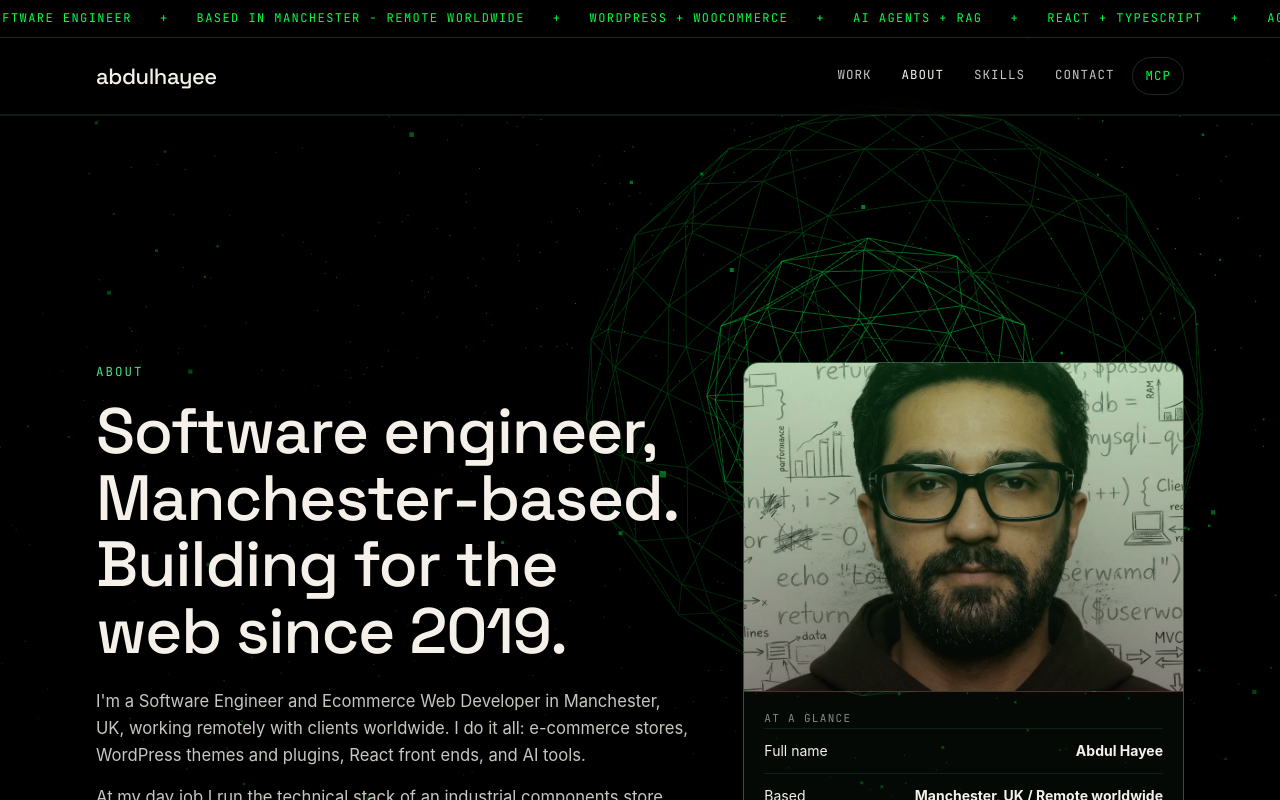
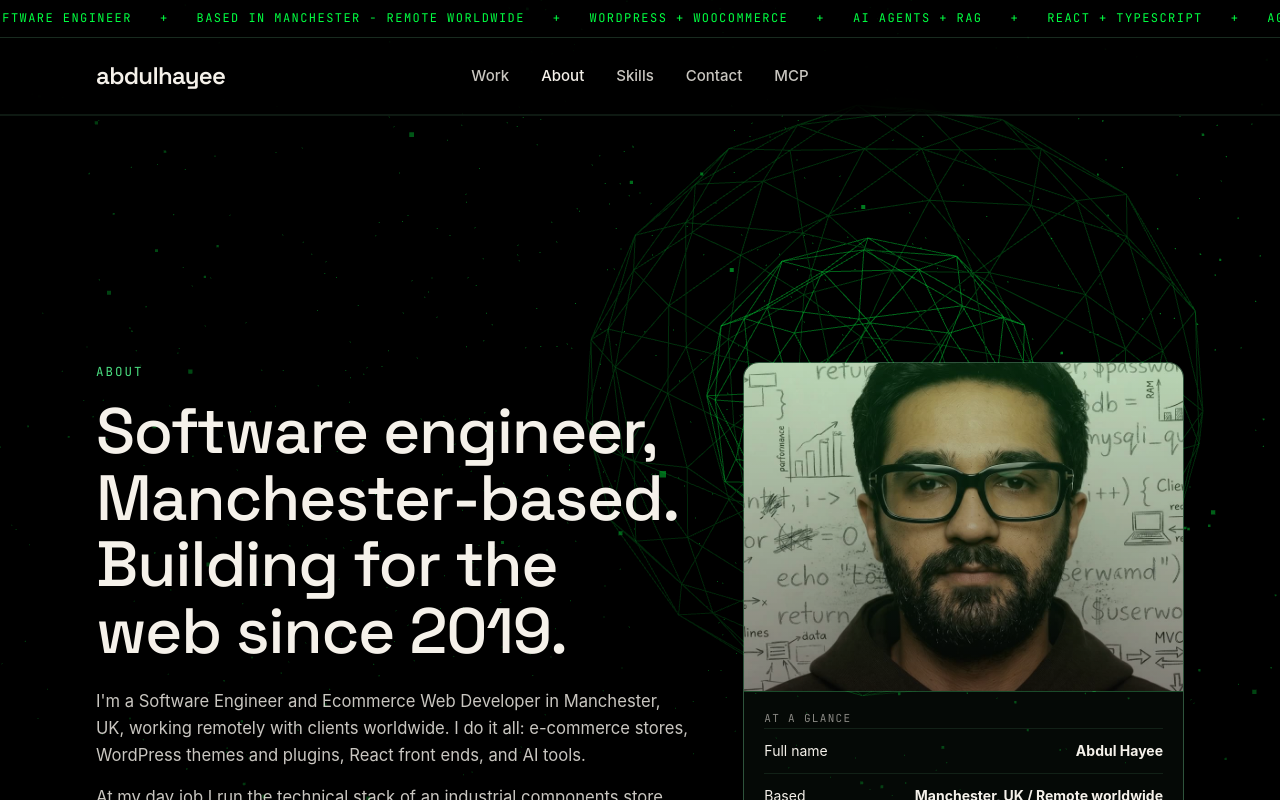
Before and after one commit to abdulhayeedev/abdul-mcp, a Next.js app: page /about in a window 1280 px wide. Shown: the top 800 px of the page. Built offline with nearby package versions, Linux system fonts and the light colour scheme; a web font is replaced by a local one.

Commit message:
Add new header styles for version 2

```diff
--- a/app/globals.css
+++ b/app/globals.css
@@ -390,3 +390,16 @@ a.fcard:hover{border-color:#4ade80;transform:translateY(-3px)}
 .ab-edu-row i{font-style:normal;font-family:var(--mono);font-size:12px;color:var(--soft)}
 @media(max-width:900px){.ab-skills{grid-template-columns:repeat(2,1fr)}}
 @media(max-width:760px){.ab-hero{grid-template-columns:1fr}.ab-job{grid-template-columns:1fr}.ab-skills{grid-template-columns:1fr}.ab-edu-row{grid-template-columns:1fr;gap:4px}}
+
+/* header v2 */
+.header .inner{display:grid;grid-template-columns:1fr auto 1fr;align-items:center}
+.logo{font-size:24px;font-weight:700;letter-spacing:-.03em}
+.nav{justify-content:center;gap:4px}
+.nav a,.nav a.mcp{font-family:var(--sans);font-size:15px;font-weight:500;letter-spacing:0;text-transform:none;color:var(--muted);border:0;padding:8px 14px}
+.nav a:hover,.nav a[aria-current=page]{color:var(--text);background:transparent}
+.hsoc{display:flex;gap:4px;justify-content:flex-end;align-items:center}
+.hsoc a{width:36px;height:36px;display:grid;place-items:center;border-radius:8px;color:var(--muted);transition:color .2s}
+.hsoc a:hover{color:var(--accent)}
+.hsoc svg{width:18px;height:18px;fill:currentColor}
+@media(max-width:900px){.hsoc a:nth-child(n+3){display:none}}
+@media(max-width:760px){.header .inner{display:flex;justify-content:space-between}.hsoc{display:none}.nav a.mcp{color:var(--accent)}}
```
